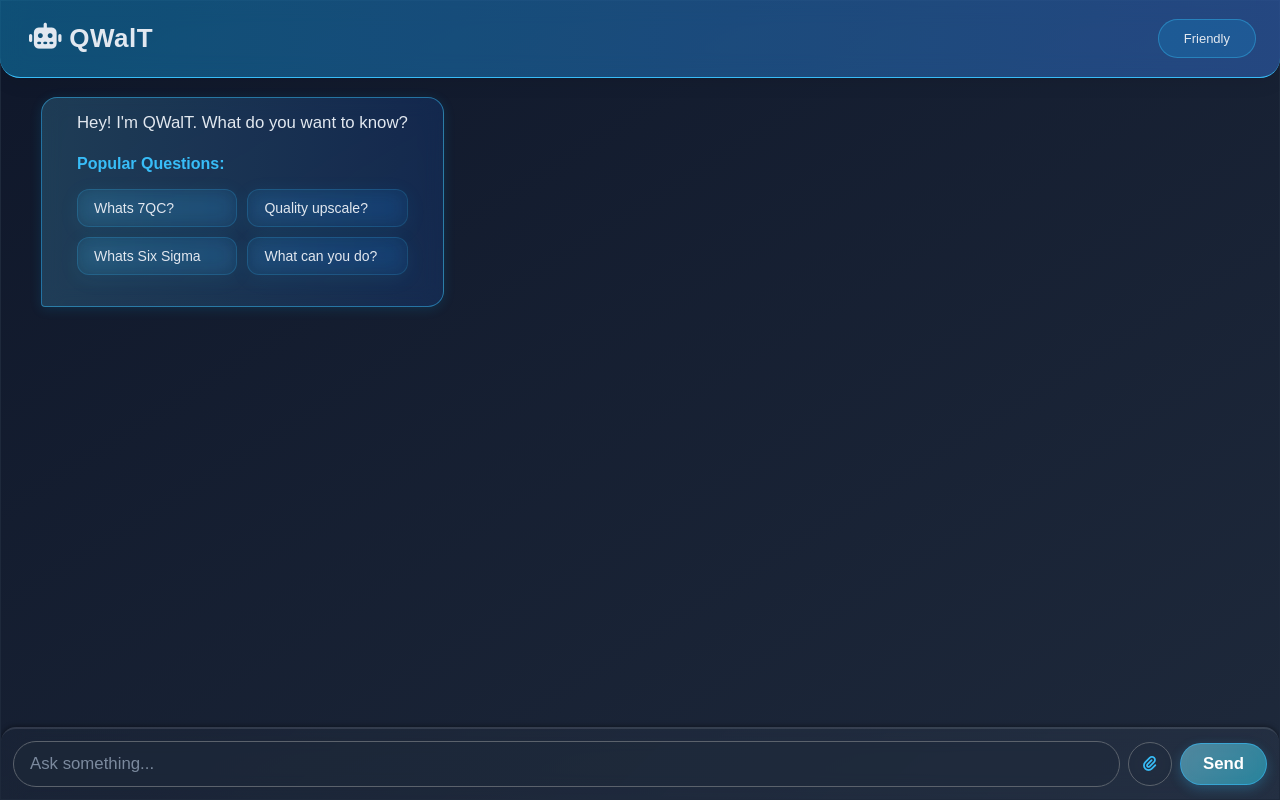
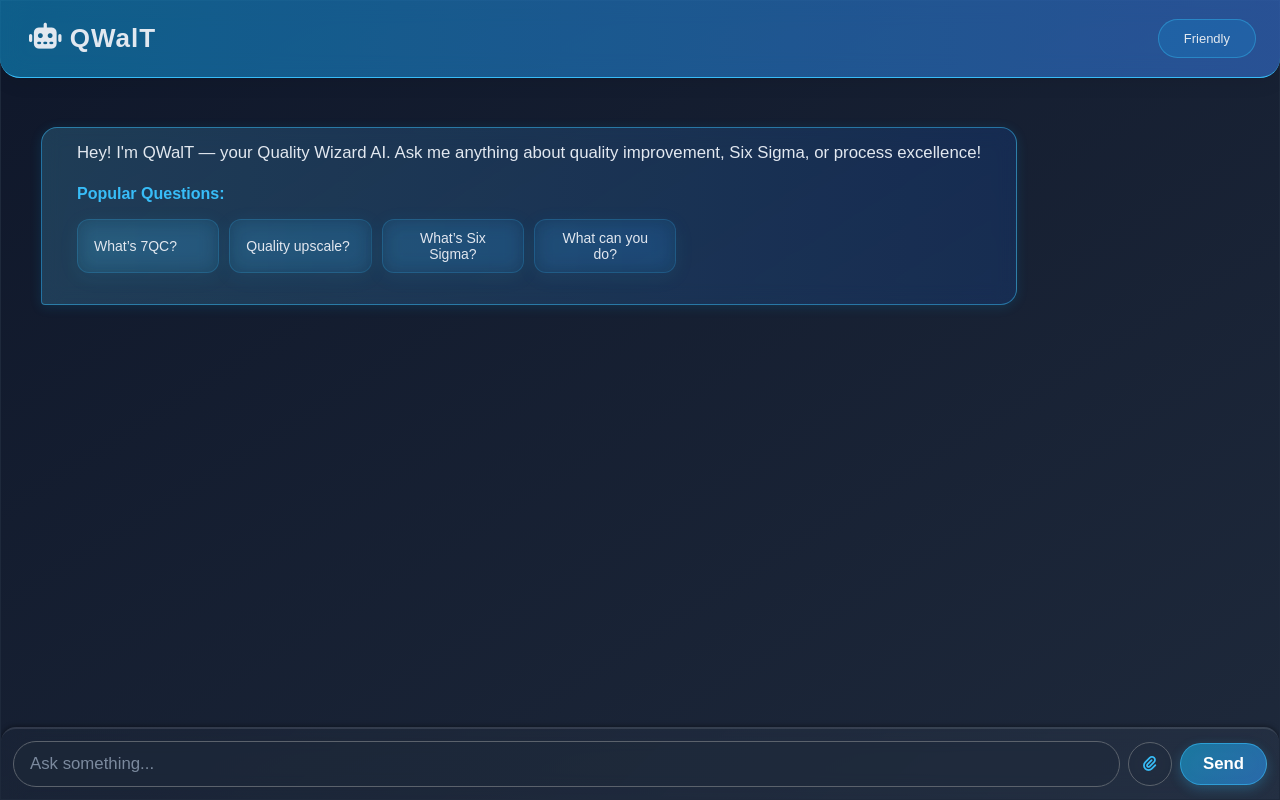
Before and after one commit to alurubalakarthikeya/QWalT.AI, a React (Vite) app in the folder frontend/: page / in a window 1280 px wide. Built offline with nearby package versions, Linux system fonts and the light colour scheme; a web font is replaced by a local one.

Commit message:
frontend-done

```diff
--- a/frontend/src/App.css
+++ b/frontend/src/App.css
@@ -38,8 +38,8 @@ body {
   width: 100%;
   background: linear-gradient(
     to right,
-    rgba(14, 165, 233, 0.4),
-    rgba(59, 130, 246, 0.4)
+    rgba(14, 165, 233, 0.5),
+    rgba(59, 130, 246, 0.5)
   );
   color: white;
   padding: 18px 24px;
@@ -56,9 +56,9 @@ body {
 
 .chat-header .title {
   margin: 0;
-  font-size: 2.2vh;
-  font-weight: 600;
-  letter-spacing: 0.5px;
+  font-size: 2vh;
+  font-weight: 550;
+  letter-spacing: 1px;
   color: #E2E8F0;
 }
 
@@ -80,7 +80,7 @@ body {
 
 .chat-body {
   flex: 1;
-  padding: calc(90px + env(safe-area-inset-bottom)) 20px;
+  padding: calc(120px + env(safe-area-inset-bottom)) 20px calc(90px + env(safe-area-inset-bottom)) 20px;
   overflow-y: auto;
   display: flex;
   flex-direction: column;
@@ -244,7 +244,7 @@ body {
   color: #ffffff;
   background: linear-gradient(135deg, rgba(145, 197, 221, 0.6), rgba(6, 182, 212, 0.6), rgba(59, 130, 246, 0.6));
   background-size: 400% 400%;
-  background-position: 0% 50%;
+  background-position: 100% 50%;
   border: 1px solid rgba(56, 189, 248, 0.6);
   border-radius: 25px;
   cursor: pointer;
@@ -256,8 +256,8 @@ body {
 }
 
 .chat-input button:hover {
-  background-position: 100% 50%;
-  box-shadow: 0 0 20px rgba(56, 189, 248, 0.5);
+  background-position: 25% 75%;
+  box-shadow: 0 0 20px rgba(41, 100, 126, 0.5);
   border-color: rgba(255, 255, 255, 0.4);
 }
 
--- a/frontend/src/App.jsx
+++ b/frontend/src/App.jsx
@@ -3,15 +3,18 @@ import './App.css';
 import '@fortawesome/fontawesome-free/css/all.min.css';
 
 const popularQuestions = [
-  { text: 'Whats 7QC?' },
+  { text: 'What’s 7QC?' },
   { text: 'Quality upscale?' },
-  { text: 'Whats Six Sigma' },
+  { text: 'What’s Six Sigma?' },
   { text: 'What can you do?' },
 ];
 
 export default function App() {
   const [messages, setMessages] = useState([
-    { from: 'bot', text: "Hey! I'm QWalT. What do you want to know?" }
+    {
+      from: 'bot',
+      text: "Hey! I'm QWalT — your Quality Wizard AI. Ask me anything about quality improvement, Six Sigma, or process excellence!"
+    }
   ]);
   const [input, setInput] = useState('');
   const [isBotTyping, setIsBotTyping] = useState(false);
@@ -25,15 +28,31 @@ export default function App() {
     scrollToBottom();
   }, [messages, isBotTyping]);
 
-  const sendMessage = (msg = input) => {
+  const sendMessage = async (msg = input) => {
     if (!msg.trim()) return;
 
     setMessages(prev => [...prev, { from: 'user', text: msg }]);
+    setInput('');
     setIsBotTyping(true);
-    setInput('');
 
-    setTimeout(() => {
-      setIsBotTyping(false);
+    try {
+      const res = await fetch('http://localhost:8000/chat', {
+        method: 'POST',
+        headers: {
+          'Content-Type': 'application/json'
+        },
+        body: JSON.stringify({ message: msg })
+      });
+
+      const data = await res.json();
+      const botResponse = data.reply || "Oops! No reply from server.";
+
+      setMessages(prev => [
+        ...prev,
+        { from: 'bot', text: botResponse }
+      ]);
+    } catch (err) {
+      console.error('Error:', err);
       setMessages(prev => [
         ...prev,
         {
@@ -41,22 +60,15 @@ export default function App() {
           text: `You asked: "${msg}"\n\nSorry, I'm currently offline. Try again later.`
         }
       ]);
-    }, 1500);
+    } finally {
+      setIsBotTyping(false);
+    }
   };
 
-  return (
-    <div className="chat-wrapper">
-      <div className="chat-header">
-        <h1 className="title"><i className="fa-solid fa-robot"></i> QWalT</h1>
-        <button className="mode">Friendly</button>
-      </div>
-
-      <div className="chat-body">
-        {messages.map((msg, idx) => (
-          <div key={idx} className={`chat-message ${msg.from}`}>
+  const renderBotMessage = (msg, idx) => (
+    <div key={idx} className="chat-message bot">
       <div>
         {msg.text}
-              {msg.from === 'bot' && (
         <div className="popular-questions">
           <h3>Popular Questions:</h3>
           <div className="question-buttons">
@@ -67,10 +79,27 @@ export default function App() {
             ))}
           </div>
         </div>
-              )}
       </div>
     </div>
-        ))}
+  );
+
+  return (
+    <div className="chat-wrapper">
+      <div className="chat-header">
+        <h1 className="title"><i className="fa-solid fa-robot"></i> QWalT</h1>
+        <button className="mode">Friendly</button>
+      </div>
+
+      <div className="chat-body">
+        {messages.map((msg, idx) =>
+          msg.from === 'bot'
+            ? renderBotMessage(msg, idx)
+            : (
+              <div key={idx} className="chat-message user">
+                <div>{msg.text}</div>
+              </div>
+            )
+        )}
 
         {isBotTyping && (
           <div className="chat-message bot typing-indicator">
@@ -91,6 +120,7 @@ export default function App() {
           onChange={(e) => setInput(e.target.value)}
           onKeyDown={(e) => e.key === 'Enter' && sendMessage()}
         />
+
         <label htmlFor="fileInput" className="file-upload-btn">
           <i className="fa-solid fa-paperclip"></i>
         </label>
@@ -100,6 +130,7 @@ export default function App() {
           style={{ display: 'none' }}
           id="fileInput"
         />
+
         <button onClick={() => sendMessage()}>Send</button>
       </div>
     </div>
```
Lines whose indentation alone changed are shown as unchanged.
